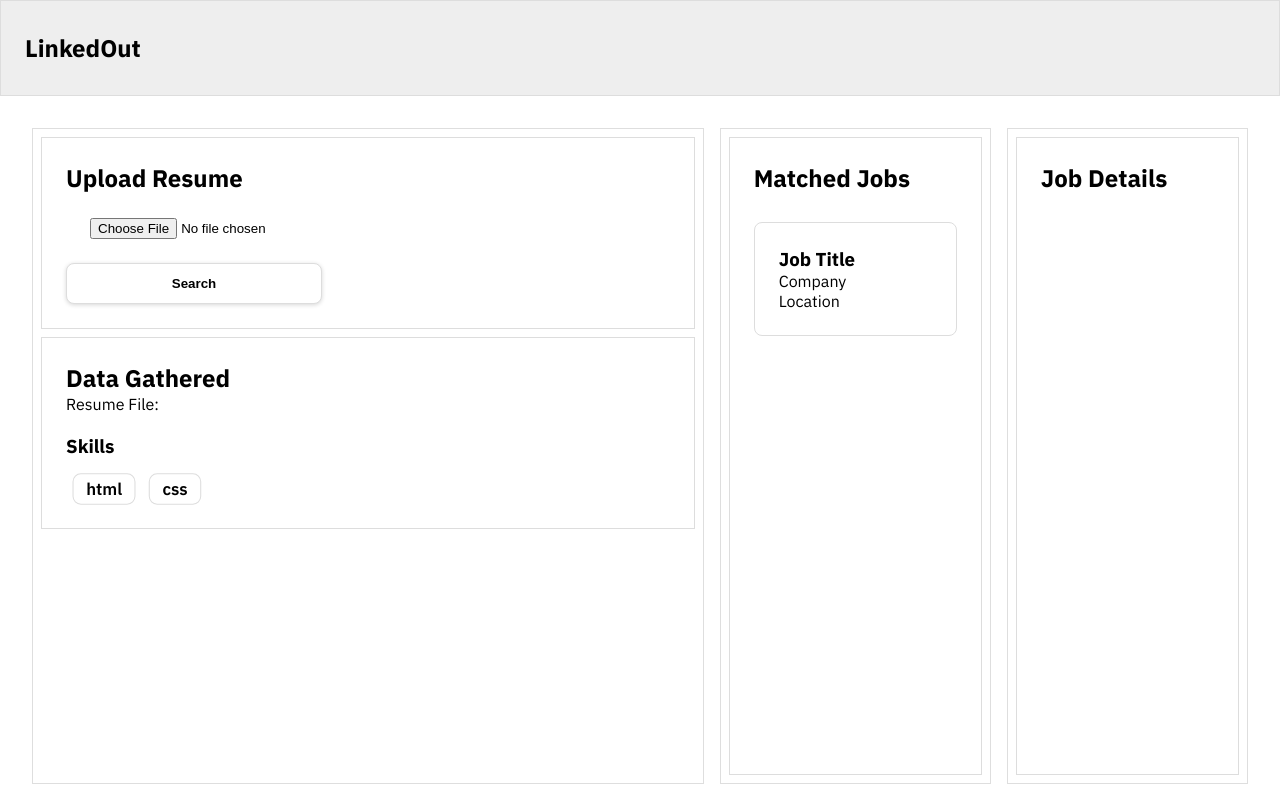
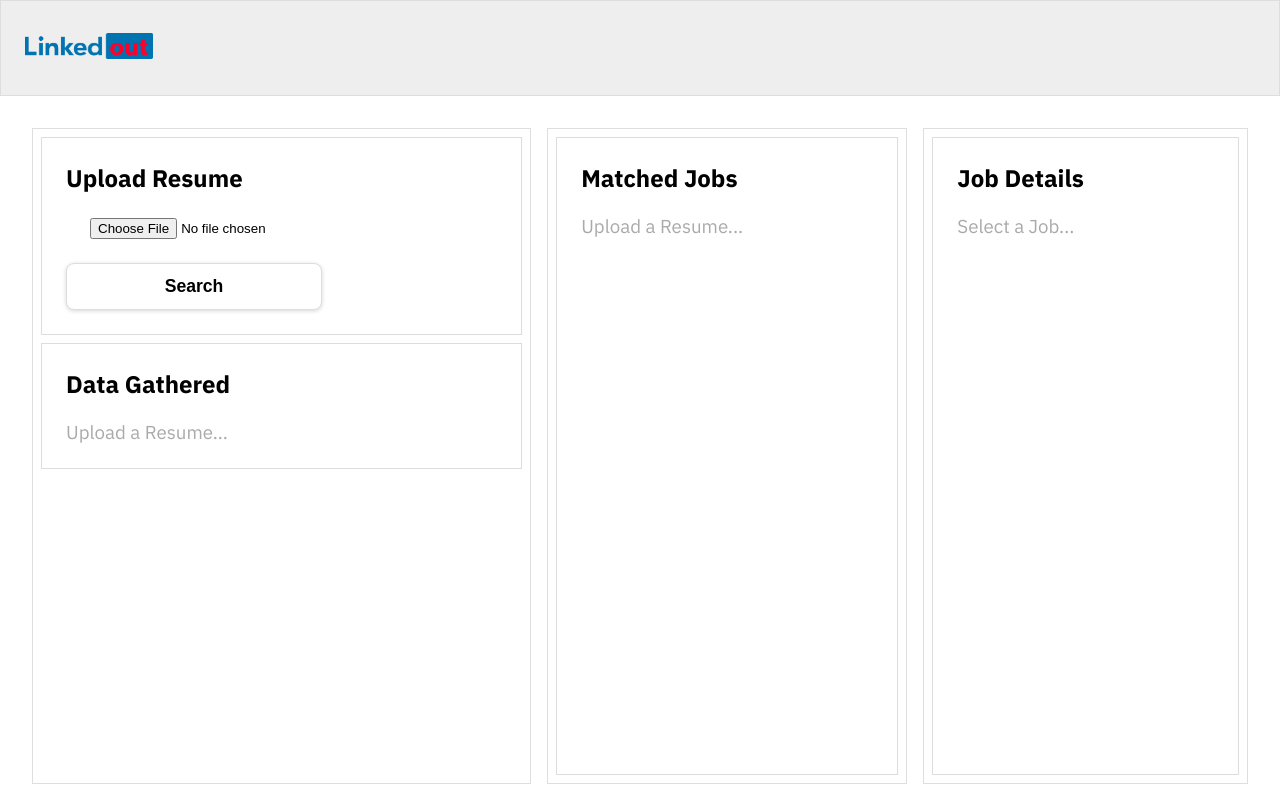
Before and after one commit to ppongpeauk/hoohacks-2023, a Next.js app in the folder web/: page / in a window 1280 px wide. Built offline with nearby package versions, Linux system fonts and the light colour scheme.

Commit message:
product draft 1
Signed-off-by: Pete Pongpeauk <kurtsiberg@gmail.com>

```diff
--- a/web/package.json
+++ b/web/package.json
@@ -11,6 +11,7 @@
   "dependencies": {
     "@emotion/react": "^11.10.6",
     "@emotion/styled": "^11.10.6",
+    "@mui/icons-material": "^5.11.11",
     "@mui/material": "^5.11.14",
     "@react-pdf/renderer": "^3.1.9",
     "@types/node": "18.15.9",
--- a/web/src/components/Nav.tsx
+++ b/web/src/components/Nav.tsx
@@ -6,7 +6,7 @@ export default function Nav() {
     <nav className={styles.nav}>
       <div>
         <Link href="/">
-          <h1>LinkedOut</h1>
+          <img src="/logo.png" alt="LinkedOut" width={128} />
         </Link>
       </div>
     </nav>
--- a/web/src/pages/index.tsx
+++ b/web/src/pages/index.tsx
@@ -1,6 +1,8 @@
 import Nav from "@/components/Nav";
 import styles from "@/styles/Home.module.css";
+import ArrowForwardIcon from "@mui/icons-material/ArrowForward";
 import Head from "next/head";
+import Link from "next/link";
 import { useRef, useState } from "react";
 interface FormData {
   target: {
@@ -12,7 +14,11 @@ export function PillList({ list }: { list: string[] }) {
   return (
     <div className={styles.pillList}>
       {list.map((entry: string) => {
-        return <span className={styles.pill} key={entry}>{entry} </span>;
+        return (
+          <span className={styles.pill} key={entry}>
+            {entry}{" "}
+          </span>
+        );
       })}
     </div>
   );
@@ -20,16 +26,66 @@ export function PillList({ list }: { list: string[] }) {
 
 export default function Home() {
   const [uploadedFile, setUploadedFile] = useState<File | null>(null);
+  const [error, setError] = useState<string | null>(null);
   const fileUploadRef = useRef<HTMLInputElement>(null);
-  const [results, setResults] = useState<any>({
-    skills: ["html", "css"],
-    education: ["class of 2024"],
-    experience: [],
-    roles: [],
-  });
+
+  const [results, setResults] = useState<any>(null);
+  const [selectedJob, setSelectedJob] = useState<any>(null);
 
   const handleSubmit = async (e: React.SyntheticEvent) => {
     e.preventDefault();
+    setError(null);
+    setResults(null);
+    setSelectedJob(null);
+    // const exampleData = {
+    //   resumeParsedData: {
+    //     skills: ["html", "css"],
+    //   },
+    //   jobResults: [
+    //     {
+    //       title: "Software Engineer",
+    //       company: "Google",
+    //       location: "Mountain View, CA",
+    //       matchedAttributes: {
+    //         skills: ["html", "css"],
+    //       },
+    //       applicationLink: "https://google.com",
+    //     }
+    //   ]
+    // };
+    // setResults({
+    //   resumeParsedData: {
+    //     skills: ["html", "css"],
+    //   },
+    //   jobResults: [
+    //     {
+    //       title: "Software Engineer",
+    //       company: "Google",
+    //       location: "Mountain View, CA",
+    //       matchedAttributes: {
+    //         skills: ["html", "css"],
+    //       },
+    //       applicationLink: "https://google.com",
+    //     },
+    //   ],
+    // });
+    const fileInput = fileUploadRef.current;
+    if (fileInput && fileInput.files && fileInput.files.length > 0) {
+      const file = fileInput.files[0];
+      const formData = new FormData();
+      formData.append("file", file);
+      await fetch(`${process.env.NEXT_PUBLIC_API_URL}/resume`, {
+        method: "POST",
+        body: formData,
+      })
+        .then((res) => res.json())
+        .then((data) => {
+          setResults(data);
+        })
+        .catch((err) => {
+          setError("There was a problem while processing your resume.");
+        });
+    }
   };
 
   return (
@@ -45,6 +101,11 @@ export default function Home() {
         <div className={styles.section}>
           <div className={styles.form}>
             <h2>Upload Resume</h2>
+            {error ? (
+              <div className={styles.error}>
+                {error ? <p>{error}</p> : null}
+              </div>
+            ) : null}
             <form onSubmit={handleSubmit}>
               <input
                 ref={fileUploadRef}
@@ -58,32 +119,71 @@ export default function Home() {
           </div>
           <div className={styles.resumePreview}>
             <h2>Data Gathered</h2>
+            <br />
             {results ? (
               <>
                 <p>Resume File: {uploadedFile?.name}</p>
                 <br />
                 <h3>Skills</h3>
-                <PillList list={results.skills} />
+                <PillList list={results.resumeParsedData.skills} />
               </>
-            ) : null}
+            ) : (
+              <h3 className={styles.greyText}>Upload a Resume...</h3>
+            )}
           </div>
         </div>
         <div className={styles.section}>
           <div className={styles.jobsList}>
             <h2>Matched Jobs</h2>
             <br />
-            <div className={styles.jobListing}>
-              <div>
-                <h3>Job Title</h3>
-                <p>Company</p>
-                <p>Location</p>
-              </div>
-            </div>
+            {results ? (
+              results.jobResults.map((job: any, index: any) => {
+                <div className={styles.jobListing} key={index}>
+                  <div className={styles.jobListing__info}>
+                    <h3>{job.title}</h3>
+                    <p>{job.company}</p>
+                    <p>{job.location}</p>
+                  </div>
+                  <div className={styles.jobListing__actions}>
+                    <button
+                      className={styles.jobListing__button}
+                      onClick={() => {
+                        setSelectedJob(job) as any;
+                      }}
+                    >
+                      <ArrowForwardIcon />
+                    </button>
+                  </div>
+                </div>;
+              })
+            ) : (
+              <h3 className={styles.greyText}>Upload a Resume...</h3>
+            )}
           </div>
         </div>
         <div className={styles.section}>
           <div className={styles.jobsList}>
             <h2>Job Details</h2>
+            <br />
+            {selectedJob ? (
+              <>
+                <h2>{selectedJob.title}</h2>
+                <p>{selectedJob.company}</p>
+                <p>{selectedJob.location}</p>
+                <br />
+                <h3>Matching Skills</h3>
+                <PillList list={selectedJob.matchedSkills} />
+                <br />
+                <Link
+                  className={styles.submitButton}
+                  href={selectedJob.applicationLink}
+                >
+                  Apply
+                </Link>
+              </>
+            ) : (
+              <h3 className={styles.greyText}>Select a Job...</h3>
+            )}
           </div>
         </div>
       </main>
--- a/web/src/styles/Home.module.css
+++ b/web/src/styles/Home.module.css
@@ -9,6 +9,12 @@
   padding: 24px;
   height: calc(100vh - 96px);
   box-sizing: border-box;
+}
+
+@media screen and (max-width: 768px) {
+  .main {
+    flex-direction: column;
+  }
 }
 
 .section {
@@ -25,6 +31,14 @@
 .resumePreview, .jobsList {
   padding: 24px;
   border: 1px solid #ddd;
+}
+
+.error {
+  background-color: #fdd;
+  border: 1px solid #f99;
+  padding: 8px 16px;
+  border-radius: 8px;
+  margin-top: 8px;
 }
 
 .jobsList {
@@ -53,12 +67,16 @@
 }
 
 .submitButton {
+  display: flex;
+  justify-content: center;
+  align-items: center;
   width: 256px;
   padding: 12px;
   border: 1px solid #ddd;
   border-radius: 8px;
   background-color: #fff;
   cursor: pointer;
+  font-size: 1.1em;
   font-weight: 600;
   box-shadow: 0 1px 4px rgba(0,0,0,.16);
   transition: background-color .2s ease-in-out;
@@ -103,9 +121,9 @@
 
 .jobListing {
   display: flex;
-  flex-direction: column;
-  justify-content: flex-start;
-  align-items: flex-start;
+  flex-direction: row;
+  justify-content: space-between;
+  align-items: center;
   border: 1px solid #ddd;
   padding: 24px;
   box-sizing: border-box;
@@ -114,3 +132,42 @@
   width: 100%;
   transition: transform .2s ease-in-out;
 }
+
+.jobListing__actions {
+  display: flex;
+  flex-direction: row;
+  justify-content: center;
+  align-items: center;
+  height: 100%;
+}
+
+.jobListing__actions > * {
+  height: 100%;
+  padding: 0 8px;
+}
+
+.jobListing__button {
+  display: flex;
+  justify-content: center;
+  align-items: center;
+  width: 32px;
+  height: 32px;
+  border-radius: 8px;
+  background-color: #fff;
+  border: 1px solid #ddd;
+  cursor: pointer;
+  transition: background-color .2s ease-in-out;
+}
+
+.jobListing__button:hover {
+  background-color: #eee;
+}
+
+.jobListing__button:active {
+  background-color: #ddd;
+}
+
+.greyText {
+  color: #aaa;
+  font-weight: 400;
+}
```
Also changed, not shown: web/public/logo.png (added), 1 other file (tests, documents, lock files or other folders).
